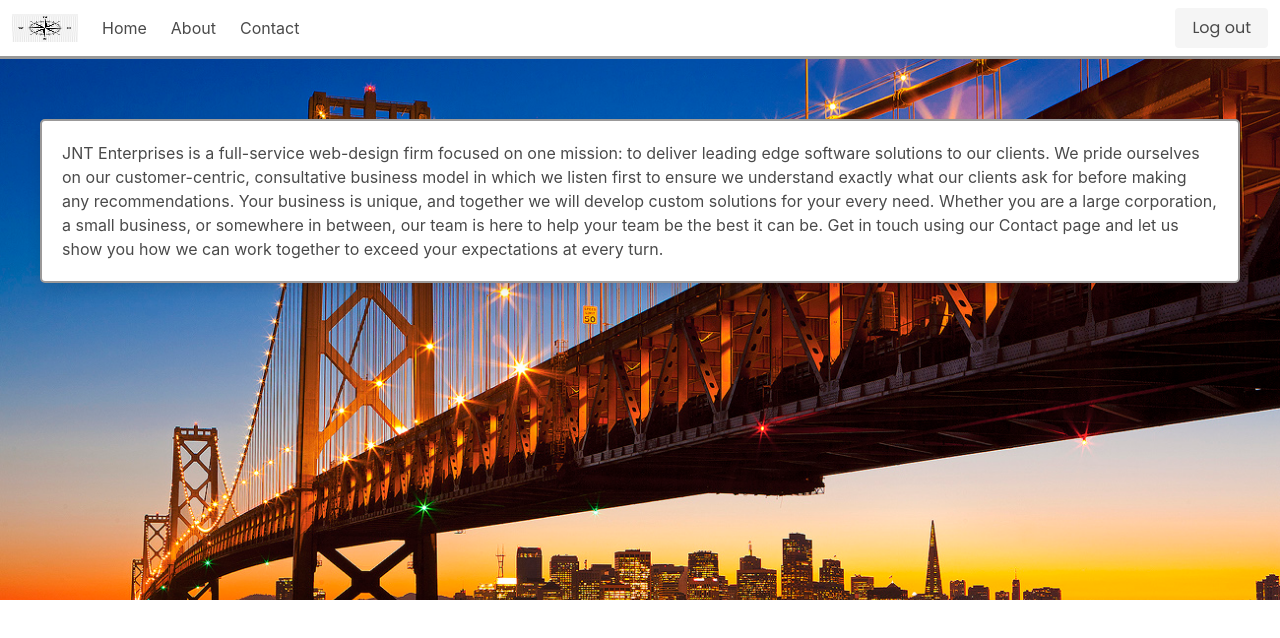
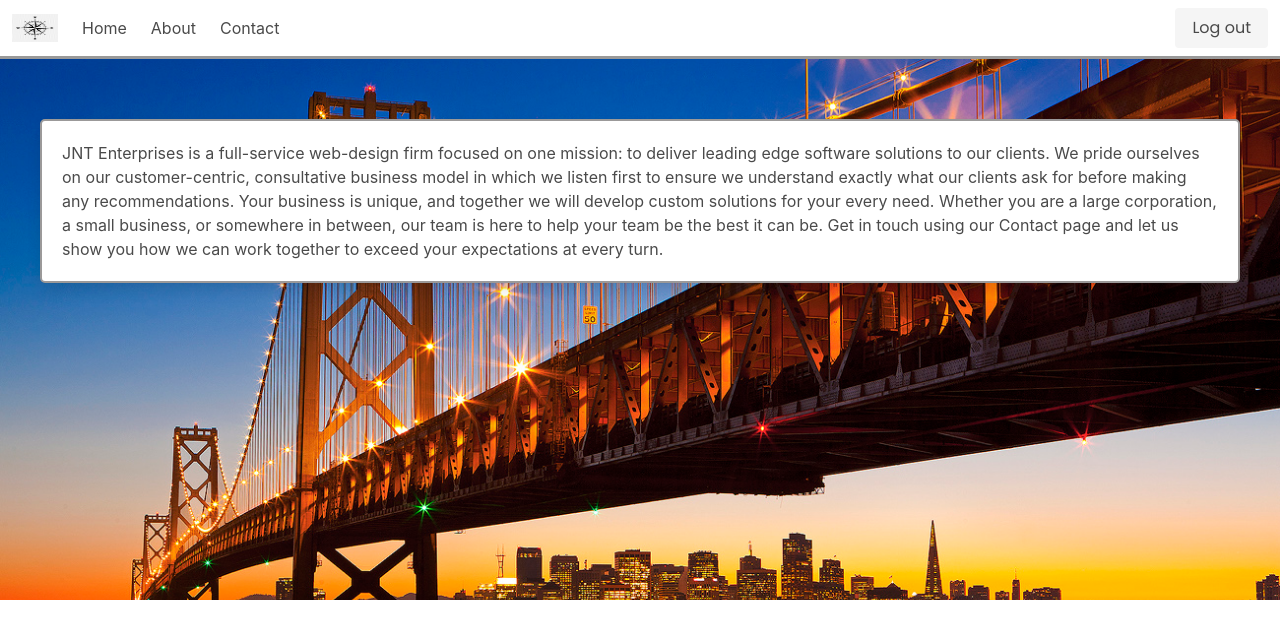
Before and after one commit to tdj03001/VacationPlanner, a website: page public/about.html in a window 1280 px wide. Drawn offline with nearby package versions, Linux system fonts and the light colour scheme.

Commit message:
fixed navbar img sizing

```diff
--- a/public/about.html
+++ b/public/about.html
@@ -18,7 +18,7 @@
   <nav class="navbar" role="navigation" aria-label="main navigation">
     <div class="navbar-brand">
       <a class="navbar-item" href="#">
-        <img src="./img/favicon.png" width="66" height="66">
+        <img src="./img/favicon.png" width="46">
       </a>
 
       <a role="button" class="navbar-burger burger" aria-label="menu" aria-expanded="false"
```
Also changed, not shown: public/contact.html (+1 -1 lines).
